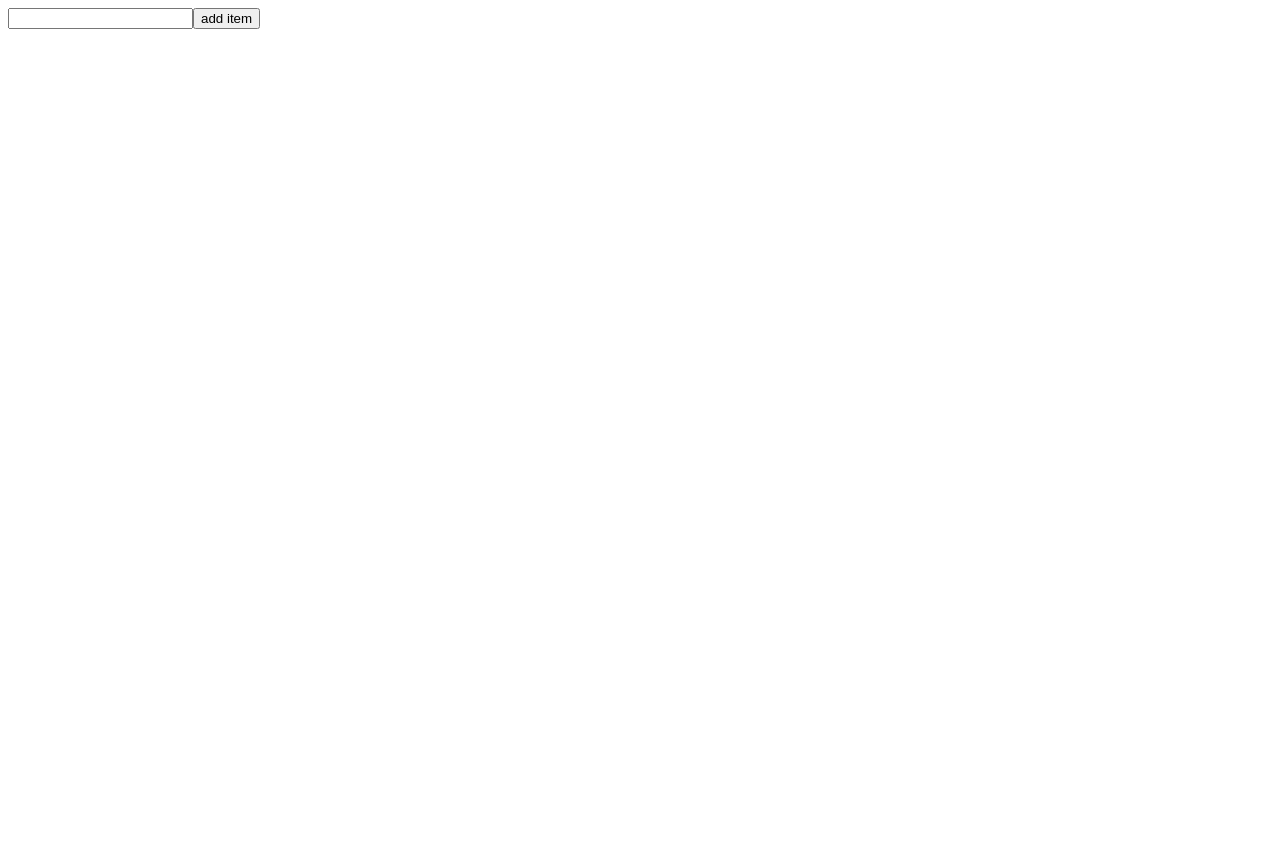
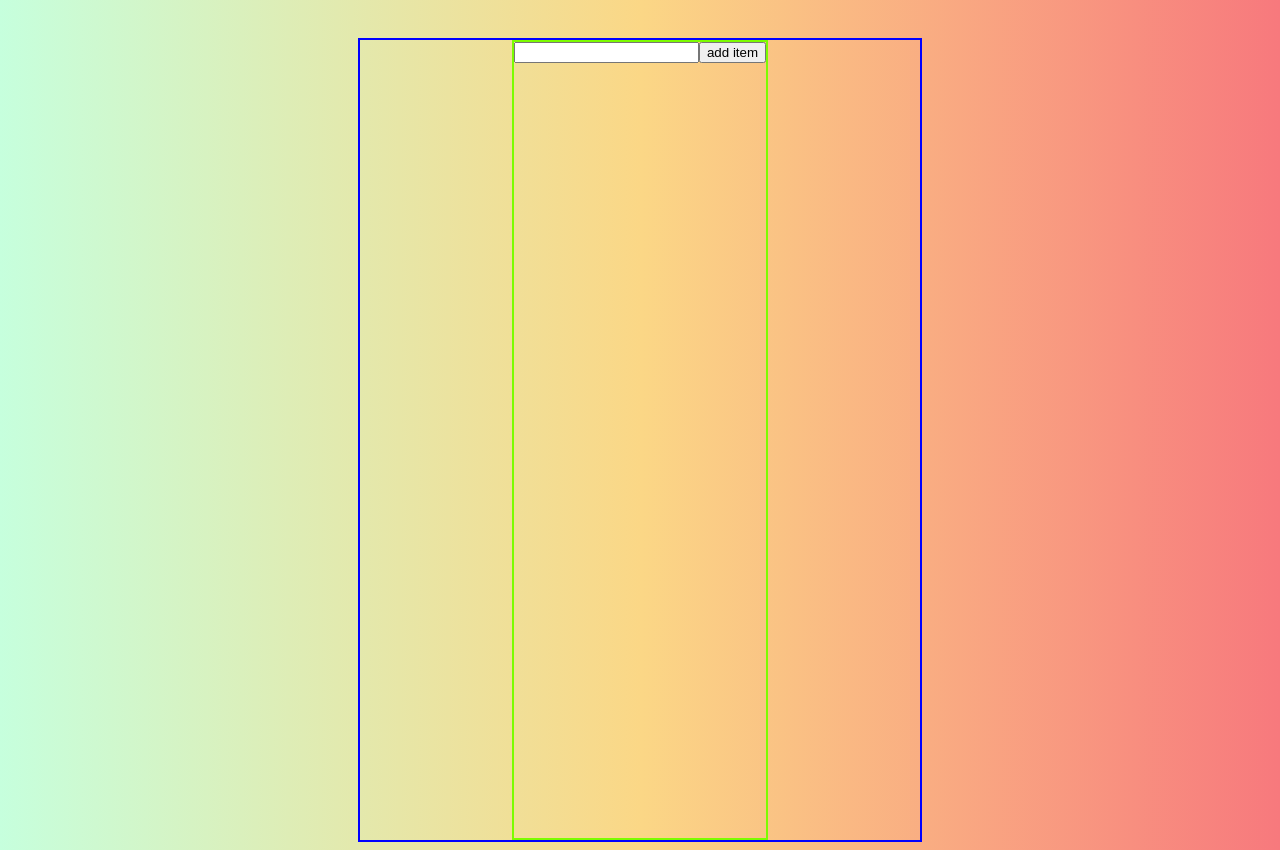
Before and after one commit to sheybusta/Shopping-list-MDN, a website with bundled scripts: page index.html in a window 1280 px wide. Before the commit the page ends 800 px from the top, so only its background shows below. Built offline with nearby package versions, Linux system fonts and the light colour scheme.

Commit message:
add-input-container-button

```diff
--- a/index.html
+++ b/index.html
@@ -4,11 +4,11 @@
     <meta charset="utf-8" />
     <title>Shopping List</title>
 
-    <link href="./public/style.css" rel="stylesheet" />
+    <link rel="stylesheet"  href="./public/style.css" />
   </head>
 
   <body>
 
-    <script type="module" src="./src/init/index.js"></script>
+    <script type="module" src="./src/init/init.js"></script>
   </body>
 </html>
--- a/public/style.css
+++ b/public/style.css
@@ -0,0 +1,31 @@
+html {
+    padding: 0;
+    margin: 0;
+    background-image: linear-gradient(to right, #c6ffdd, #fbd786, #f7797d);
+}
+
+body {
+    display: flex;
+    flex-direction: column;
+    align-content: center;
+    align-items:center;
+    justify-content: center;
+}
+
+.container {
+   border: 2px solid blue;
+   /* height: 50em; */
+   display: flex;
+   flex-direction: row;
+   align-content: center;
+   justify-content: center;
+   margin-top: 30px;
+   width: 70vh;
+   height: 100vh;
+   /* padding-top: 50px; */
+
+}
+
+.input-container {
+   border: 2px solid lawngreen;
+}
--- a/src/init/index.js
+++ b/src/init/index.js
@@ -1,9 +1,9 @@
-import "../listeners/listener.js"
 
 // Div for everything
 
 const divContainer = document.createElement('div');
 divContainer.setAttribute('id', 'div-container');
+divContainer.setAttribute('class', 'container')
 console.log(divContainer);
 
 // add div container inside the body in html
@@ -14,6 +14,7 @@ document.body.appendChild(divContainer);
 
 const divInput = document.createElement('div');
 divInput.setAttribute('id', 'input-field');
+divInput.setAttribute('class', 'input-container')
 divContainer.appendChild(divInput);
 
 
@@ -32,3 +33,5 @@ buttonAdd.setAttribute('id', 'btn-add');
 buttonAdd.setAttribute('class', 'btn');
 buttonAdd.textContent = "add item";
 divInput.appendChild(buttonAdd);
+
+// create div to see the list
--- /dev/null
+++ b/src/init/init.js
@@ -0,0 +1,3 @@
+
+import '../init/index.js'
+import '../listeners/listener.js'
--- a/src/listeners/listener.js
+++ b/src/listeners/listener.js
@@ -1,9 +1,5 @@
+document.getElementById('btn-add').addEventListener('click', (event) => console.log (event));
 
-// import {addbutton} from '../handlers/handlers.js'
+// const buttonAdd = document.createElement('button');
 
-// document.getElementById('btn-add').addEventListener('click', addbutton);
-
-const buttonAdd = document.createElement('button');
-
-buttonAdd.addEventListener('click', (e) => console.log('hey'));
-console.log(buttonAdd);
+// buttonAdd.addEventListener('click', something);
```
Also changed, not shown: src/handlers/handlers.js (+3 -4 lines).
